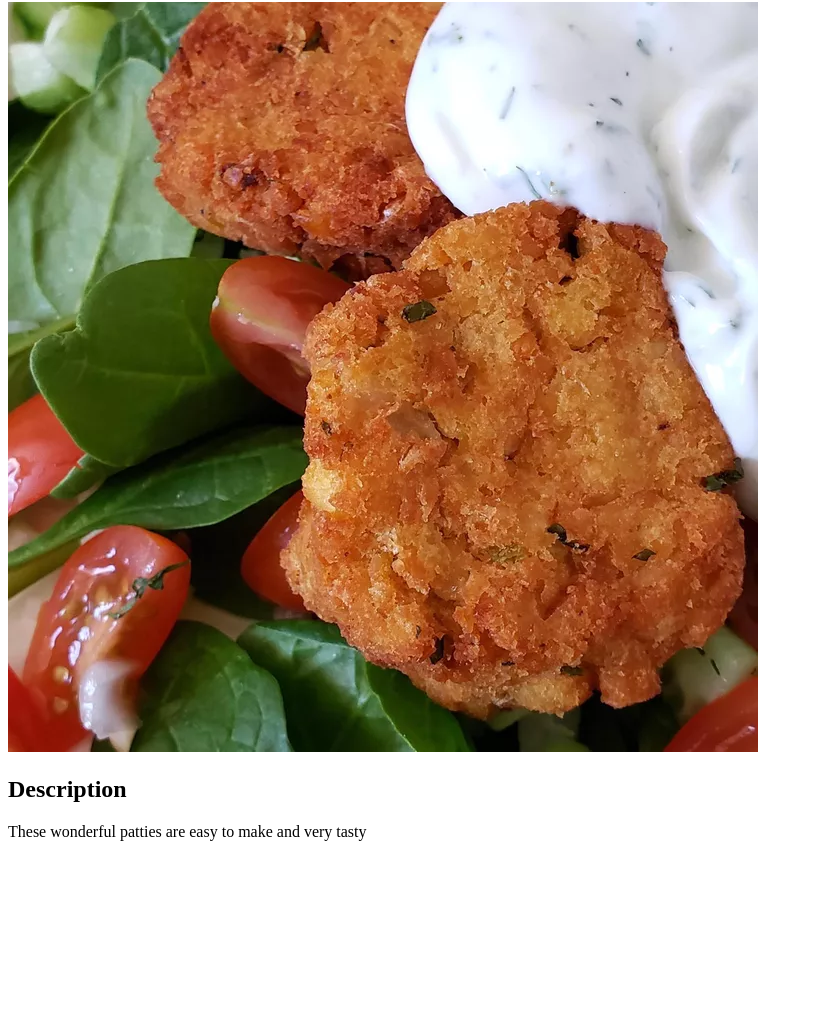
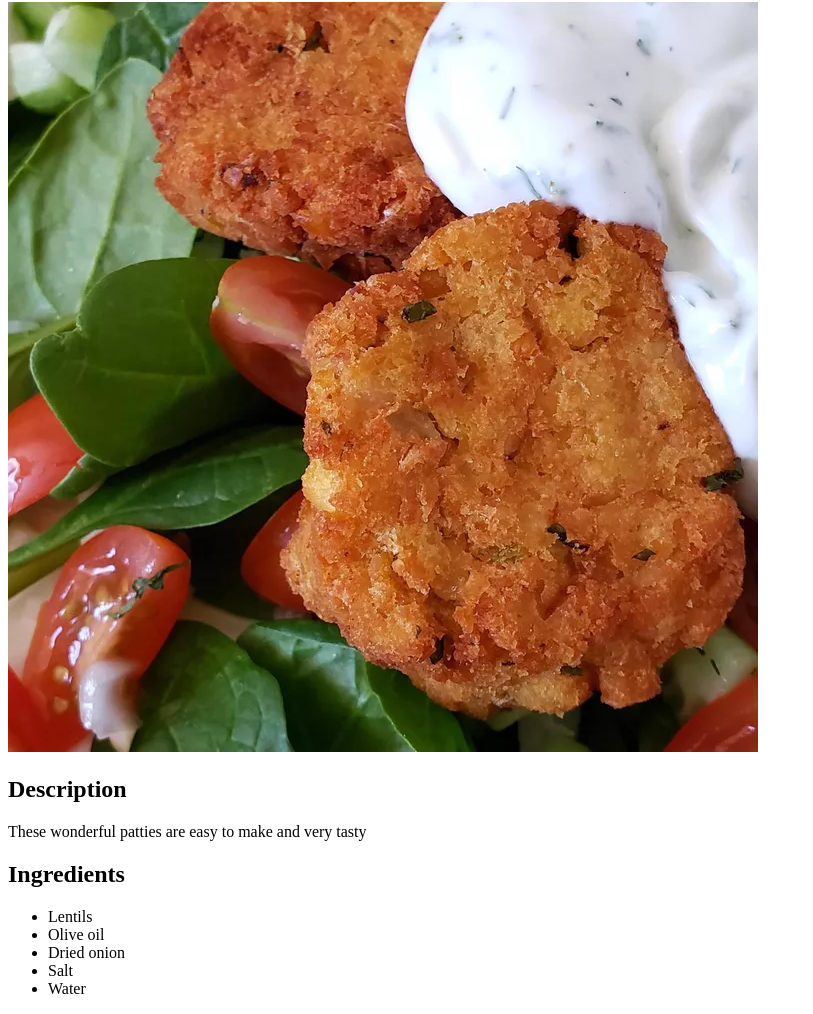
Before and after one commit to herman-morozov/odin-recipes, a plain HTML site: page recipes/lentil_patties.html in a window 1280 px wide. Shown: the part 78-1092 px from the top of the page, without its empty margins (0-813 px from the left). Before the commit the page ends 935 px from the top, so only its background shows below. Drawn offline with Linux system fonts and the light colour scheme.

Commit message:
Add lists with ingredients to the recipes

```diff
--- a/recipes/lentil_patties.html
+++ b/recipes/lentil_patties.html
@@ -11,5 +11,12 @@
     <img src="../images/lentil_patties.jpg" alt="Lentil Patties Image">
     <h2>Description</h2>
     <p>These wonderful patties are easy to make and very tasty</p>
+    <h2> Ingredients</h2>
+    <ul>
+        <li>Lentils</li>
+        <li>Olive oil</li>
+        <li>Dried onion</li>
+        <li>Salt</li>
+        <li>Water</li>
 </body>
 </html>
```
Also changed, not shown: recipes/buckwheat_porridge.html (+8 -0 lines), recipes/pelmeni.html (+6 -0 lines).
